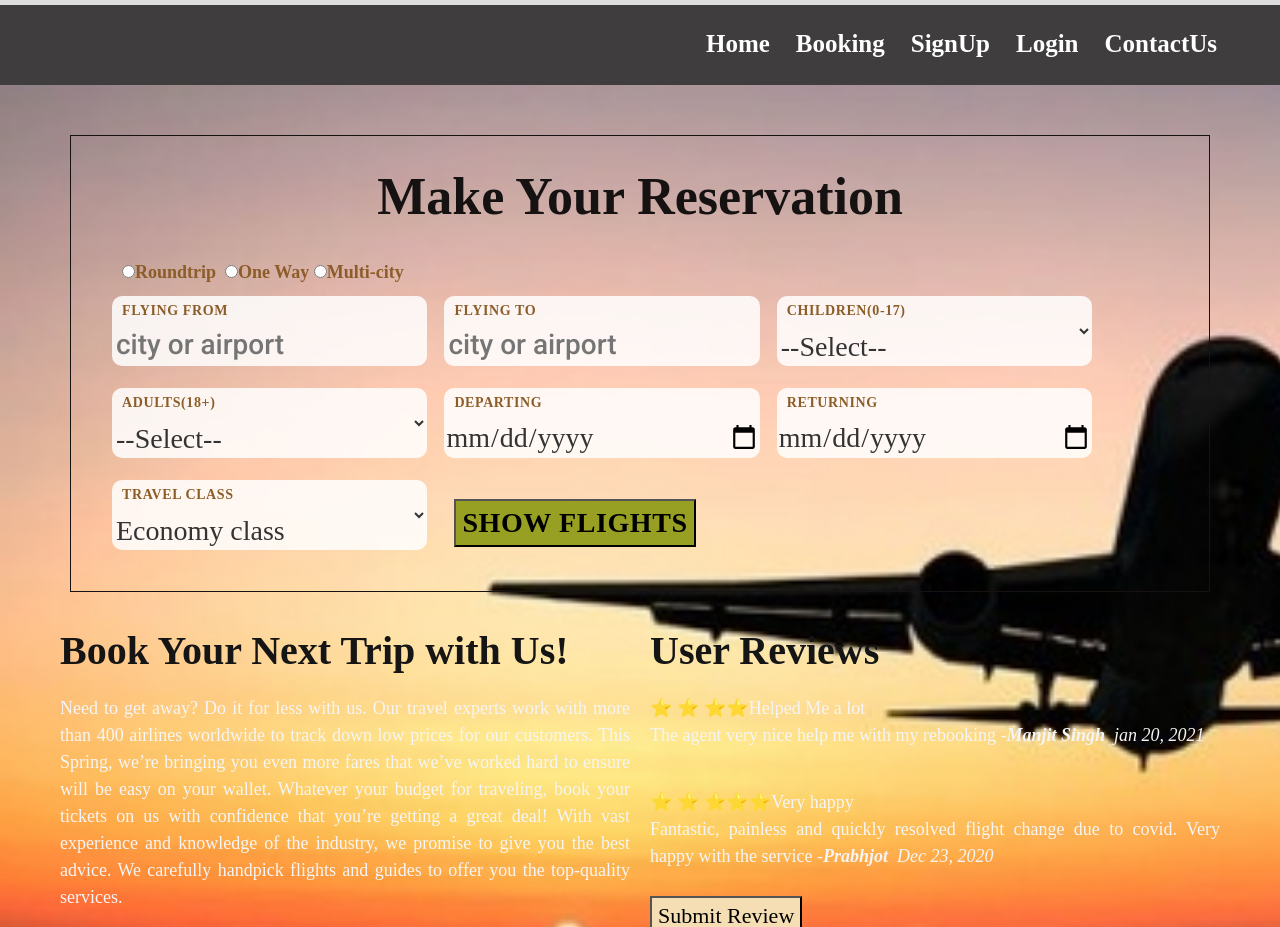
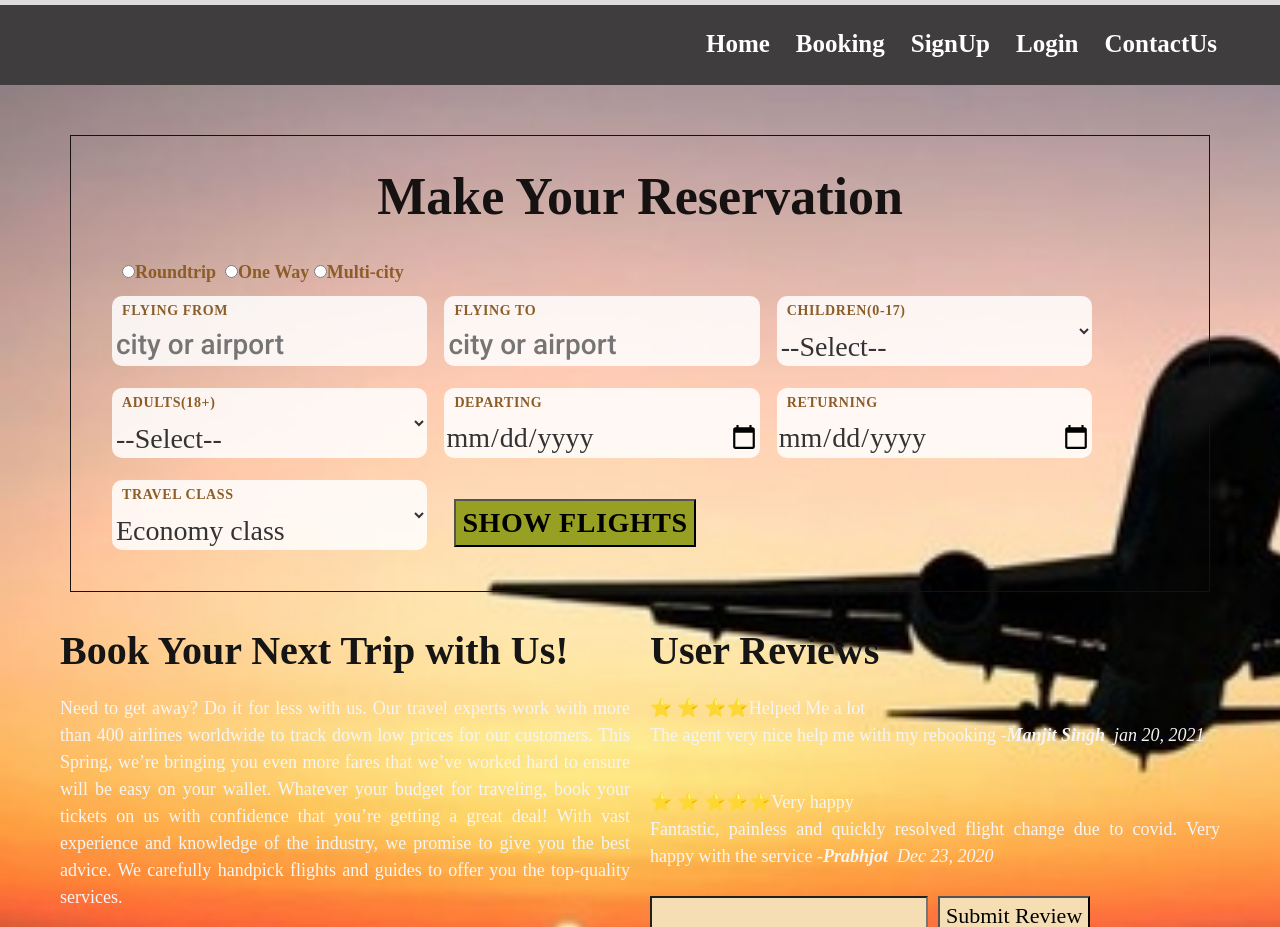
Before and after one commit to Jayeshuttam/Flight-Reservation, a React (Create React App) app in the folder frontend/: page / in a window 1280 px wide. Shown: the top 927 px of the page. Built offline with nearby package versions, Linux system fonts and the light colour scheme.

Commit message:
homepage

```diff
--- a/frontend/src/components/Home.js
+++ b/frontend/src/components/Home.js
@@ -155,6 +155,7 @@ export default class Home extends Component{
 
                                 </p>
                             </div>
+                            <input type="textarea" class="submitReview" name="review"></input>
                             <button class="submitReview">Submit Review</button>
                         </div>
                     </div>
```
